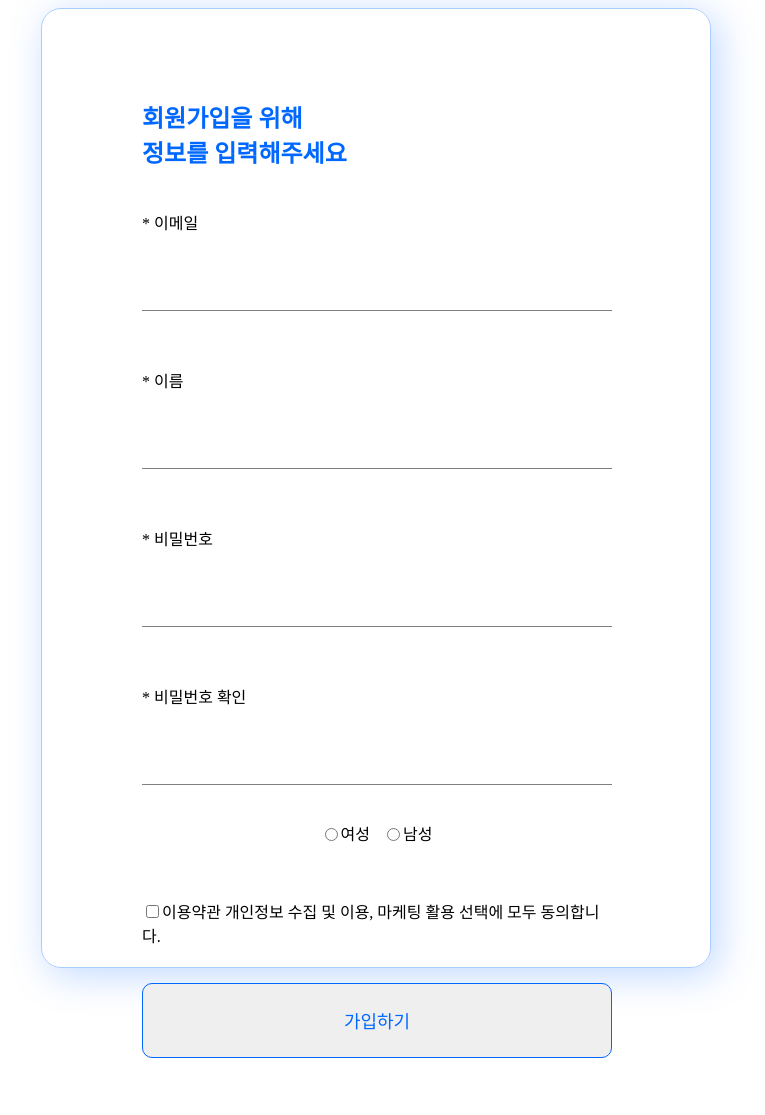
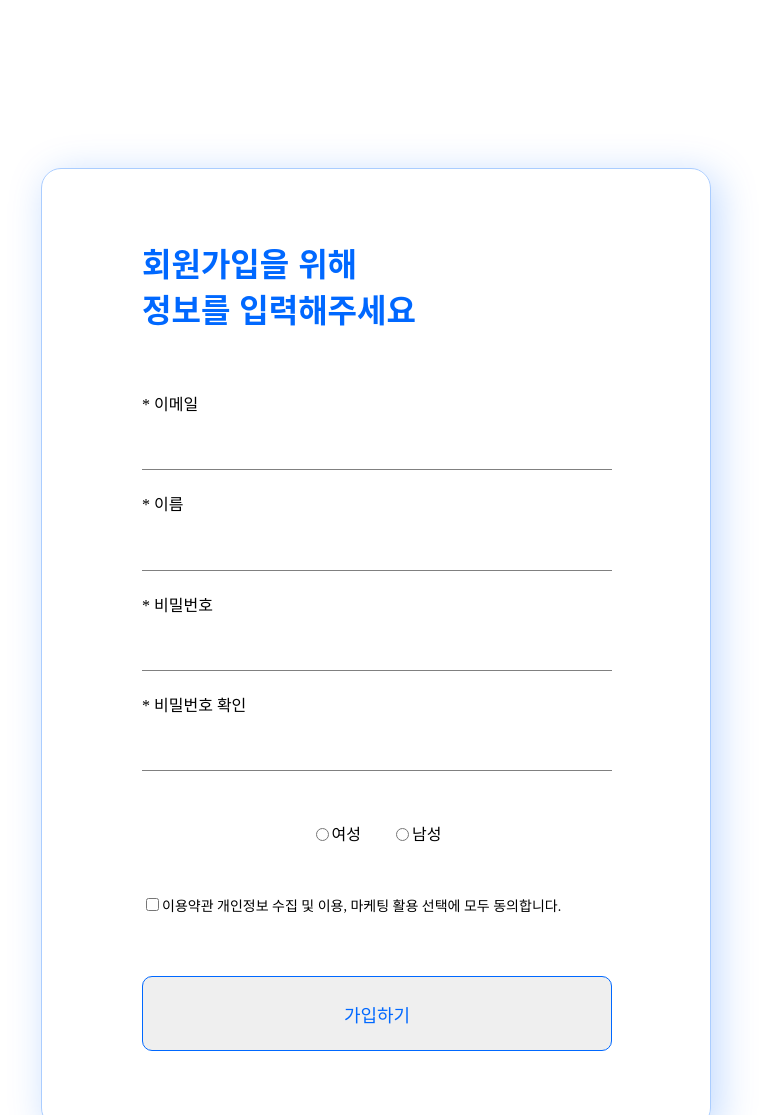
Before and after one commit to PARKBEB/precamp, a plain HTML site: page class/01-html/02-signup.html in a window 1280 px wide. Shown: the top 1115 px of the page, without its empty margins (264-1029 px from the left). Before the commit the page ends 1058 px from the top, so only its background shows below. Drawn offline with Linux system fonts and the light colour scheme.

Commit message:
Login_form

```diff
--- a/class/01-html/02-signup.css
+++ b/class/01-html/02-signup.css
@@ -1,5 +1,10 @@
 h2 {
     color: #0068FF;
+    font-weight: 700;
+    font-family: Noto Sans CJK KR;
+    font-size: 32px;
+    padding-bottom: 39px;
+    margin: 0;
 }
 
 input {
@@ -7,7 +12,7 @@ input {
 }
 
 p {
-    padding: 21px 0 56px 0;
+    padding: 21px 0 34.35px 0;
     margin: 0;
 }
 
@@ -26,6 +31,12 @@ p {
     display: flex;
     justify-content: center;
     align-items: center;
+    padding: 50px 0 50.05px 0;
+    margin: 0;
+}
+
+.radio-container span {
+    padding-right: 30px;
 }
 
 .info-in {
@@ -39,11 +50,16 @@ p {
 }
 
 .info {
+    height: 1280px;
     display: flex;
-
     flex-direction: column;
     justify-content: center;
     align-items: center;
+}
+
+.chk_agree {
+    font-size: 14px;
+    padding-bottom: 61px;
 }
 
 button {
--- a/class/01-html/02-signup.html
+++ b/class/01-html/02-signup.html
@@ -8,13 +8,13 @@
     <div class= "info-in">
         <h2>회원가입을 위해<br>정보를 입력해주세요</h2>
         <p>* 이메일</p>
-        <input type= "text" class= "user" id= "email"><br><br><br>
+        <input type= "text" class= "user" id= "email">
         <p>* 이름</p>
-        <input type= "text" class= "user" id= "name"><br><br><br>
+        <input type= "text" class= "user" id= "name">
         <p>* 비밀번호</p>
-        <input type= "password" class= "user" id= "pw"><br><br><br>
+        <input type= "password" class= "user" id= "pw">
         <p>* 비밀번호 확인</p>
-        <input type= "password" class= "user" id= "chkPw"><br><br><br>
+        <input type= "password" class= "user" id= "chk_pw">
         <!-- <select>
             <option disabled= "true" selected= "true">지역을 선택하세요</option> // 비활성화
             <option>서울</option>
@@ -23,12 +23,12 @@
         </select>     -->
         <!--'name' 이라는 속성을 통해 두 개의 라디오 버튼을 연결해 줌-->
     <div class= "radio-container">
-        <input type= "radio" name= "gender">여성 &nbsp;&nbsp;
-        <input type= "radio" name= "gender">남성
+        <input type= "radio" id="gender_f" name= "gender"><span>여성</span>
+        <input type= "radio" id="gender_m" name= "gender">남성
     </div>
-        <br><br><br>
+    <div class="chk_agree">
         <input type= "checkbox">이용약관 개인정보 수집 및 이용, 마케팅 활용 선택에 모두 동의합니다.
-        <br><br><br>
+    </div>
         <button>가입하기</button>
     </div>
 </div>
```
